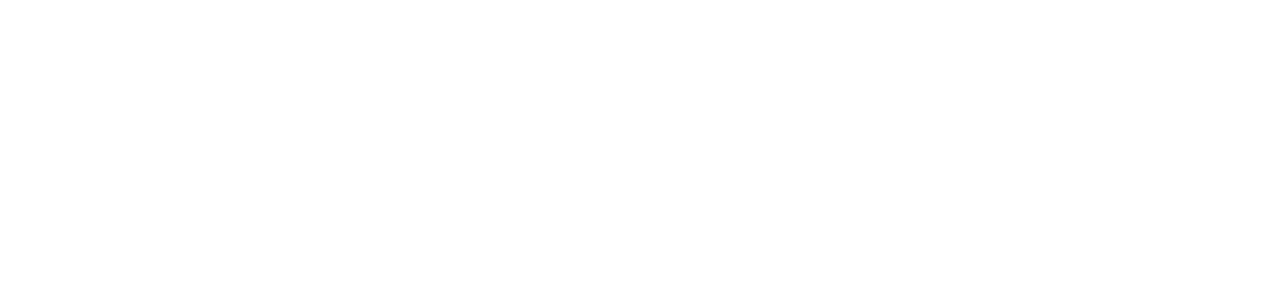
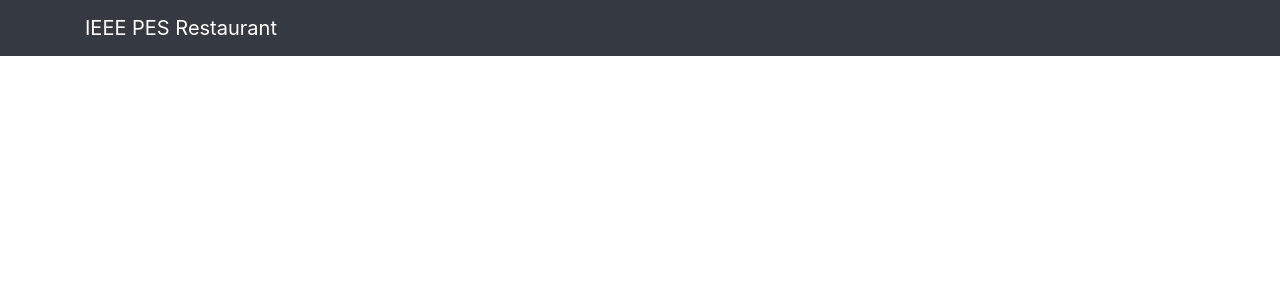
Before and after one commit to Arman170616/restaurant_management_system, a React (Create React App) app: page / in a window 1280 px wide. Shown: the top 300 px of the page. Built offline with nearby package versions, Linux system fonts and the light colour scheme; the HTML template or start-up script is replaced by a standard one.

Commit message:
phase 2 | Navigation bar using Reactstrap

```diff
--- a/src/components/header/Header.js
+++ b/src/components/header/Header.js
@@ -1,9 +1,11 @@
 import React from 'react';
+import Navigation from './Navigation';
+
 
 let Header = () => {
     return (
         <div>
-
+            <Navigation />
         </div>
 
     );
--- /dev/null
+++ b/src/components/header/Navigation.js
@@ -0,0 +1,18 @@
+import React from 'react';
+import { Navbar, NavbarBrand } from 'reactstrap';
+
+
+const Navigation = () => {
+    return (
+        <div>
+            <Navbar dark color='dark'>
+                <div className='container'>
+                    <NavbarBrand href='/'>IEEE PES Restaurant</NavbarBrand>
+                </div>
+
+            </Navbar>
+        </div>
+    );
+}
+
+export default Navigation;
```
